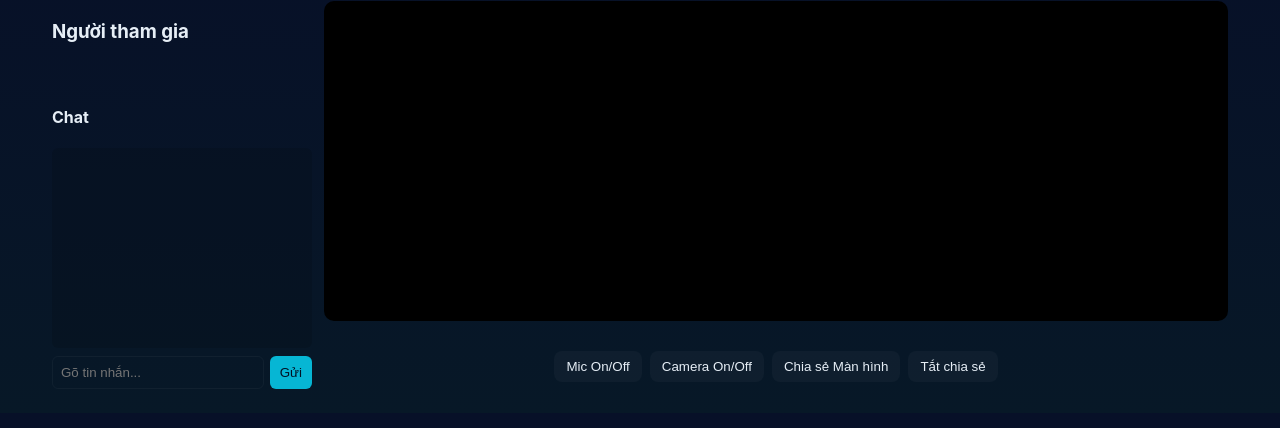
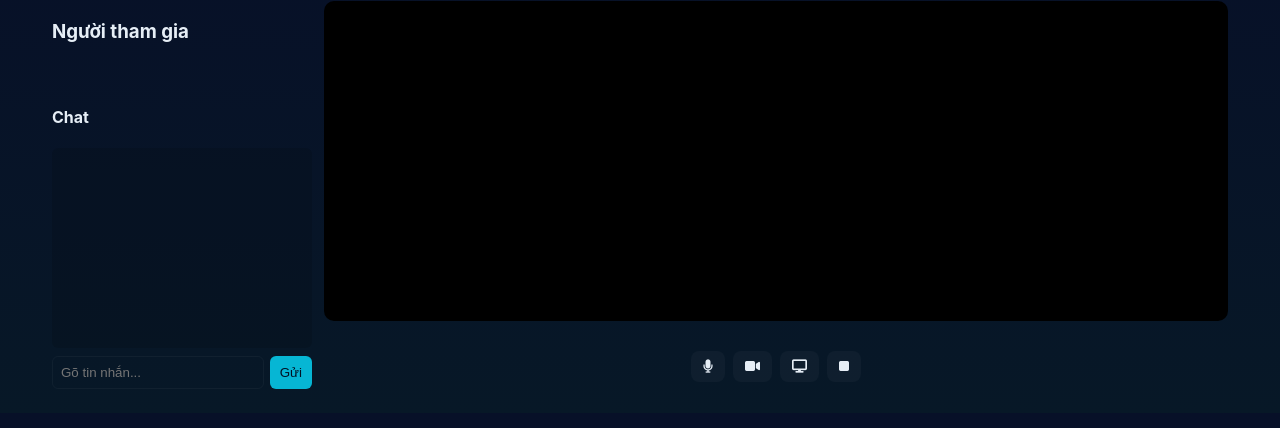
Before and after one commit to thanhtamdak/goinhom, a website: page public/index.html in a window 1280 px wide. Shown: the part 68-496 px from the top of the page. Drawn offline with nearby package versions, Linux system fonts and the light colour scheme; no server answers.

Commit message:
Update index.html

```diff
--- a/public/index.html
+++ b/public/index.html
@@ -4,22 +4,31 @@
 <meta charset="utf-8" />
 <meta name="viewport" content="width=device-width,initial-scale=1" />
 <title>Video Call — Group</title>
+
 <link rel="stylesheet" href="styles.css">
+
+<!-- Font Awesome -->
+<link rel="stylesheet" href="https://cdnjs.cloudflare.com/ajax/libs/font-awesome/6.5.0/css/all.min.css">
+
 </head>
 <body>
   <div class="container">
+
     <header class="header">
       <div class="brand">Video Call</div>
+
       <div class="join-panel">
         <input id="nameInput" placeholder="Tên của bạn" />
         <input id="roomInput" placeholder="Room ID (ví dụ: math101)" />
         <button id="joinBtn">Tham gia</button>
         <button id="leaveBtn" disabled>Rời phòng</button>
+
         <div id="status" class="status">Offline</div>
       </div>
     </header>
 
     <main class="main">
+
       <aside class="sidebar">
         <h3>Người tham gia</h3>
         <ul id="participants" class="participants"></ul>
@@ -27,6 +36,7 @@
         <div class="chat">
           <h4>Chat</h4>
           <div id="chatBox" class="chat-box"></div>
+
           <div class="chat-input">
             <input id="chatInput" placeholder="Gõ tin nhắn..." />
             <button id="sendChat">Gửi</button>
@@ -35,17 +45,44 @@
       </aside>
 
       <section class="stage">
-        <div id="presentBanner" class="present-banner hidden">Đang trình bày: <span id="presenterName"></span></div>
+
+        <div id="presentBanner" class="present-banner hidden">
+          Đang trình bày: <span id="presenterName"></span>
+        </div>
+
+        <!-- Video chính khi trình bày -->
         <div id="largeVideo" class="large-video"></div>
+
+        <!-- Video gallery -->
         <div id="videoGrid" class="video-grid"></div>
 
+        <!-- Controls -->
         <div class="controls">
-          <button id="toggleAudio">Mic On/Off</button>
-          <button id="toggleVideo">Camera On/Off</button>
-          <button id="shareBtn">Chia sẻ Màn hình</button>
-          <button id="stopShareBtn" disabled>Tắt chia sẻ</button>
+
+          <!-- MIC BUTTON -->
+          <button id="toggleAudio" class="ctrl-btn">
+            <i id="micIcon" class="fas fa-microphone"></i>
+          </button>
+
+          <!-- CAM BUTTON -->
+          <button id="toggleVideo" class="ctrl-btn">
+            <i id="camIcon" class="fas fa-video"></i>
+          </button>
+
+          <!-- SHARE SCREEN -->
+          <button id="shareBtn" class="ctrl-btn">
+            <i class="fas fa-display"></i>
+          </button>
+
+          <!-- STOP SHARE -->
+          <button id="stopShareBtn" class="ctrl-btn" disabled>
+            <i class="fas fa-stop"></i>
+          </button>
+
         </div>
+
       </section>
+
     </main>
   </div>
 
```
